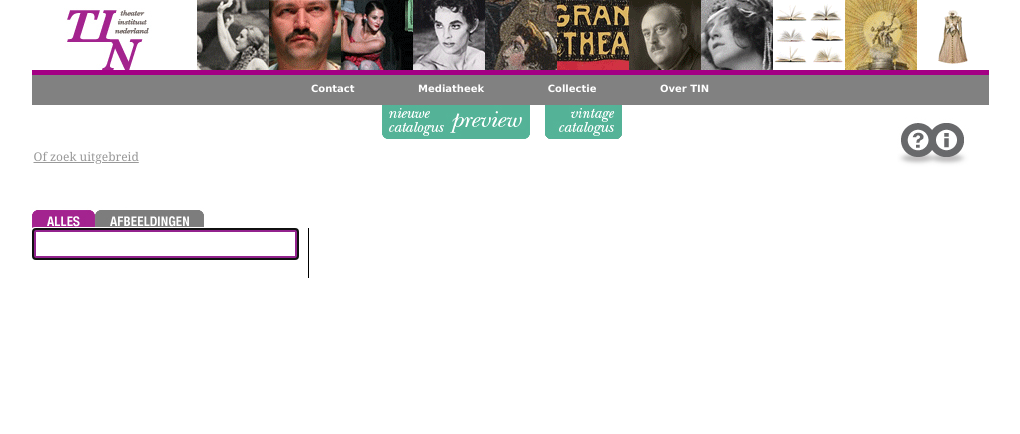
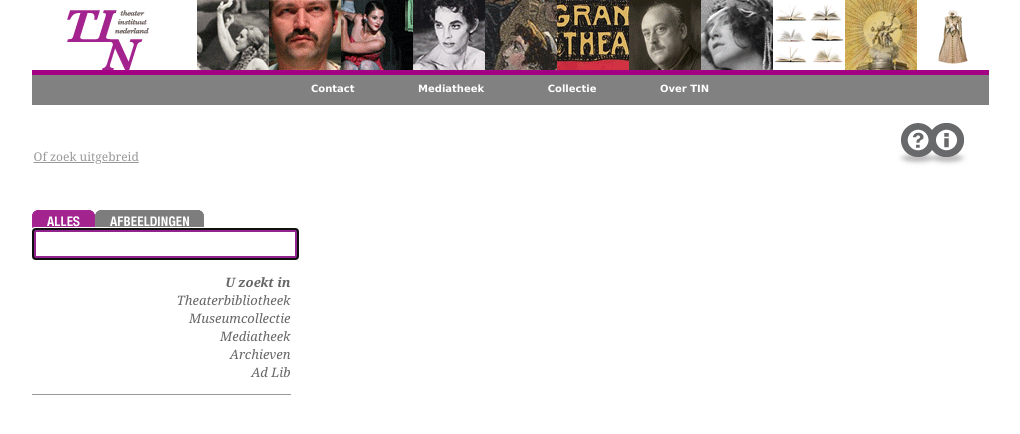
Before and after one commit to Flythe/tin, a PHP site: page / in a window 1280 px wide. Shown: the top 434 px of the page, without its empty margins (130-1150 px from the left). Run offline with PHP 8.4, Linux system fonts and the light colour scheme.

Commit message:
bug fixing

```diff
--- a/catalogus.php
+++ b/catalogus.php
@@ -76,8 +76,7 @@ if($ip == '127.0.0.1')
                                 </ul>
                         </div>
                         <div class="navtabs">
-                                <a class="tab1" href="http://catalogus.tin.nl"></a>
-                                <a class="tab2" href="<?php echo $tinUrl; ?>"></a>
+                                <a class="tab" href="<?php echo $tinUrl; ?>"></a>
                         </div>
                         <!--faq en info buttons-->
 
--- a/css/layout.css
+++ b/css/layout.css
@@ -54,26 +54,18 @@ div#nav ul li a {
         text-decoration: none;
 }
 div.navtabs {
-        margin-left: 350px;
+        margin-left: 340px;
         width: 240px;
         height: 34px;
 }
-.navtabs a.tab1, .navtabs a.tab2 {
+.navtabs a.tab {
         float: left;
         display: block;
-        width: 148px;
         height: 34px;
-        background: url('../images/preview.jpg') 0 0 no-repeat;
-}
-.navtabs a.tab2 {
-        margin-left: 15px;
         width: 77px;
         background: url('../images/vintage.jpg') 0 0 no-repeat;
 }
-.navtabs a.tab1:hover {
-        background: url('../images/preview_over.jpg') 0 0 no-repeat;
-}
-.navtabs a.tab2:hover {
+.navtabs a.tab:hover {
         background: url('../images/vintage_over.jpg') 0 0 no-repeat;
 }
 div.tinSearchSidebar
@@ -84,7 +76,7 @@ div.tinSearchSidebar
 	font-family: Georgia,"Times New Roman",Times,serif;
 	min-height: 600px;
 }
-div.tinSearchSidebar h4
+div.tinSearchSidebar h4, div.tinSearchSidebar h4 a
 {
 	color: #999999;
     font-size: 12px;
@@ -100,7 +92,20 @@ div.tinSearchSidebar div.tabs
 div.tinSearchSidebar div.tinSearchMenu
 {
 	width: 276px;
-	border-right: 1px black solid;
+}
+div#tinZoektIn {
+    color: #666666;
+    font-size: 13px;
+    font-style: italic;
+    margin: 0 17px 0 0;
+    text-align: right;
+    border-bottom: 1px solid #999999;
+}
+div#tinZoektIn ul {
+    list-style-type: none;
+}
+div#tinZoektIn ul li.first {
+    font-weight: bold;
 }
 div.tinSearchSidebar input.tinSearchInput
 {
@@ -217,7 +222,11 @@ div.tinSearchFacets div li
 }
 div.tinSearchFacets div li.facet_toggle {
         text-align: left;
-        border-bottom: 1px dotted #CCC;
+        border-bottom: thin dashed #CCCCCC;
+        margin-top: -15px;
+}
+div.tinSearchFacets div li.facet_toggle a {
+        color: #999999;
 }
 
 .tinSearchNumberOfResults h1 {
--- a/js/htmlvars.js
+++ b/js/htmlvars.js
@@ -63,6 +63,17 @@ function getMenus(opts)
                                 '<input onfocus="removeDefault($(this));" class="tinSearchInput" type="text" value="' + opts.defaultInput + '" />' +
                                 '<a class="hiddenUpdater" href="#"></a>' +
 
+                                '<div id="tinZoektIn">' +
+                                        '<ul>' +
+                                                '<li class="first">U zoekt in</li>' +
+                                                '<li>Theaterbibliotheek</li>' +
+                                                '<li>Museumcollectie</li>' +
+                                                '<li>Mediatheek</li>' +
+                                                '<li>Archieven</li>' +
+                                                '<li>Ad Lib</li>' +
+                                        '</ul>' +
+                                '</div>' +
+
                                 '<ul id="define_search" style="display: none;">' +
                                         '<li><input type="radio" value=" AND " name="tinSearchOr" class="tinSearchOr"/><label>Bevat alle woorden</label></li>' +
                                         '<li><input type="radio" checked="checked" value=" " name="tinSearchOr" class="tinSearchOr"/><label>Bevat een of meer woorden</label></li>' +
--- a/js/tinsearchFacetHandler.js
+++ b/js/tinsearchFacetHandler.js
@@ -99,6 +99,8 @@ function parseFacets(container, jsonObject, facets)
                 }
         }
 
+        $('div.tinSearchMenu').css('border-right', '1px solid black');
+
         for (var k = 0; k < jsonObject.facets.length; k++) {
                 var facet = jsonObject.facets[k].field;
                 var i;
@@ -111,14 +113,20 @@ function parseFacets(container, jsonObject, facets)
                                 continue;
                         }
 
+                        //fix for year = 0, rolbezetting = 0
+                        if (jsonObject.facets[k].facets[i].title == '0')
+                            jsonObject.facets[k].facets[i].title = 'onbekend';
+
                         attr_current = '';
                         selected_facets = true
 
                         var f = jsonObject.facets[k].facets[i].title;
                         var facet_title = options.facetTranslations[f] ? options.facetTranslations[f] : f;
-                        if (facet_title.indexOf('.') == -1)
+                        if (facet_title.indexOf('.') == -1) {
                                 facet_title = ucfirst(facet_title);
+                        }
 
+                        //highlight previously selected facets
                         if (extra_facets.match(jsonObject.facets[k].facets[i].title)) {
                                 attr_current = ' class="current"';
                                 selected_facets = false;
@@ -144,11 +152,11 @@ function parseFacets(container, jsonObject, facets)
                                 '</div>'
                         );
 
-                        // Add more button to te filter in the left hand side
+                        // Add more button to the facets
                         $('.hideFacet_' + facet + ' ul').each(function(){
                                 $('li:gt(2)', this).hide();
                                 if ($(this, 'li').children().length > 3) {
-                                        $(this, ':last').append('<li class="facet_toggle"><a href="javascript:void(0);" class="tr_more">Meer...</a></li>');
+                                        $(this, ':last').append('<li class="facet_toggle"><a href="javascript:void(0);" class="tr_more">(Meer)</a></li>');
                                 }
 
                                 if(drop_facet) {
@@ -159,14 +167,10 @@ function parseFacets(container, jsonObject, facets)
 
                         $('.tr_more').toggle(function(){
                                 $(this).closest('li').siblings().show();
-                                $(this).attr('class', 'tr_less').text("Minder...");
+                                $(this).attr('class', 'tr_less').text("(Minder)");
                         }, function(){
                                 $(this).closest('ul').children('li:gt(2):not(:last)').hide();
-                                /*var curr_ul_y_pos = $(this).closest('ul').prev().offset().top;
-                                $('html:not(:animated), body:not(:animated)').animate({
-                                        scrollTop: curr_ul_y_pos-5
-                                }, 'normal');*/
-                                $(this).attr('class', 'tr_more').text("Meer...");
+                                $(this).attr('class', 'tr_more').text("(Meer)");
                         });
                 }
 
--- a/js/tinsearchFuncs.js
+++ b/js/tinsearchFuncs.js
@@ -132,12 +132,16 @@ function showMenu(ob) {
         $('h4.tinSimpel', ob).show();
         $('h4.tinUitgebreid', ob).hide();
         $('ul#define_search, div#field_search, div#tinSearchThesaurusAdd, div.headImg', ob).show();
+        $('div.tinSearchMenu', ob).css('border-right', '1px solid black');
 }
 
 function hideMenu(ob) {
         $('h4.tinSimpel').hide();
         $('h4.tinUitgebreid', ob).show();
         $('ul#define_search, div#field_search, div#tinSearchThesaurusAdd, div.headImg', ob).hide();
+        $('select.tinSearchAdlibSearchfield', ob).val('*');
+        $('input.tinSearchOr[value=" "]', ob).prop('checked', true);
+        $('div.tinSearchMenu', ob).css('border-right', 'none');
 }
 
 /*
--- a/js/tinsearchInit.js
+++ b/js/tinsearchInit.js
@@ -332,12 +332,13 @@ function initContinue(ob, opts)
 
         // Handle search input field
         $('input.tinSearchInput', ob).live('keyup', function(e) {
+                var params = getSearchParams(ob);
+                var data = $(ob).data( 'tinSearch' );
+
                 if(e.which == 13) {
                         e.preventDefault();
                         dbg('input.tinSearchInput: ENTER pressed.');
 
-                        var params = getSearchParams(ob);
-                        var data = $(ob).data( 'tinSearch' );
                         data.enter = true;
 
                         params.tinSearchInput = $(this).val();
@@ -345,8 +346,6 @@ function initContinue(ob, opts)
                         search(ob, $.param(params));
                         return false;
                 } else {
-						var params = getSearchParams(ob);
-                        var data = $(ob).data( 'tinSearch' );
                         data.enter = true;
 
                         params.tinSearchInput = $(this).val();
@@ -449,7 +448,6 @@ function initContinue(ob, opts)
                         }
                 }
 
-                //alert($.param( params ));
                 state[ id ] = $.param( params );
 
                 dbg('new state url=[' + state[id] + ']');
```
Lines whose indentation alone changed are shown as unchanged.
